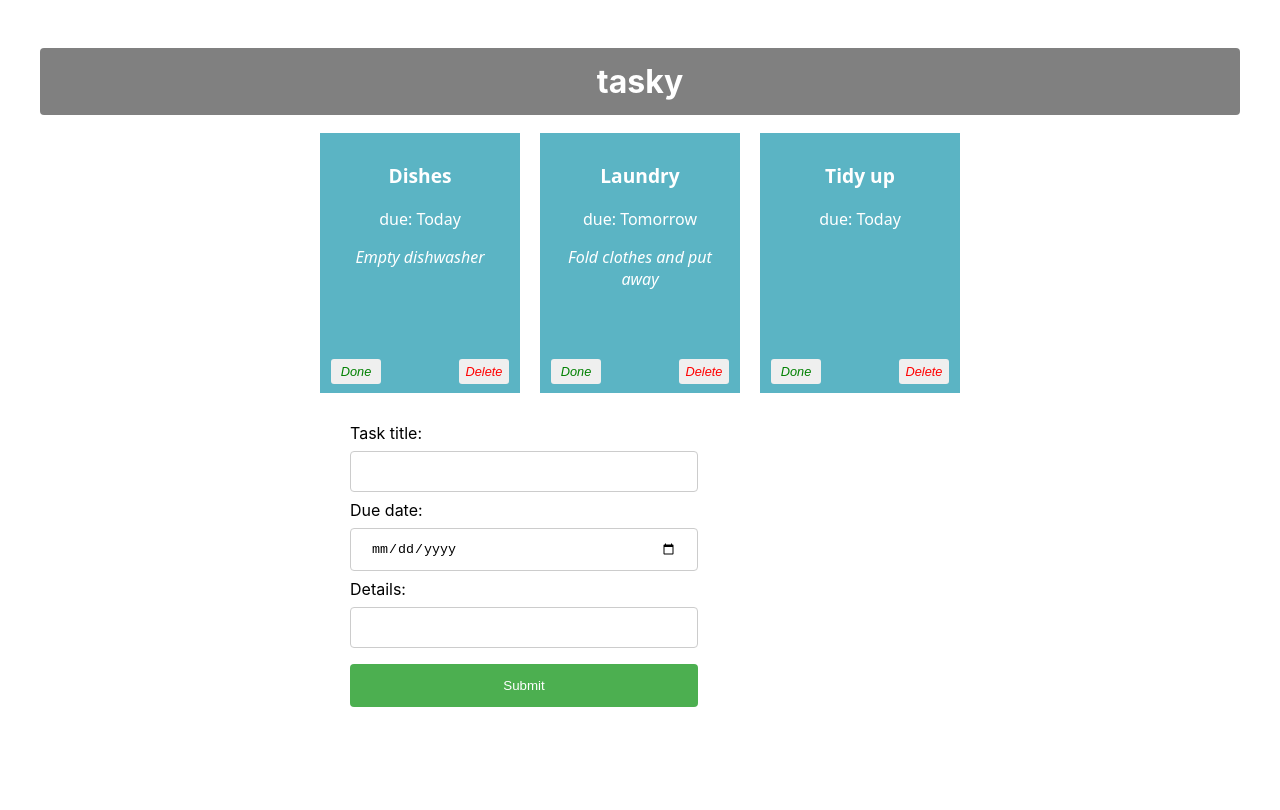
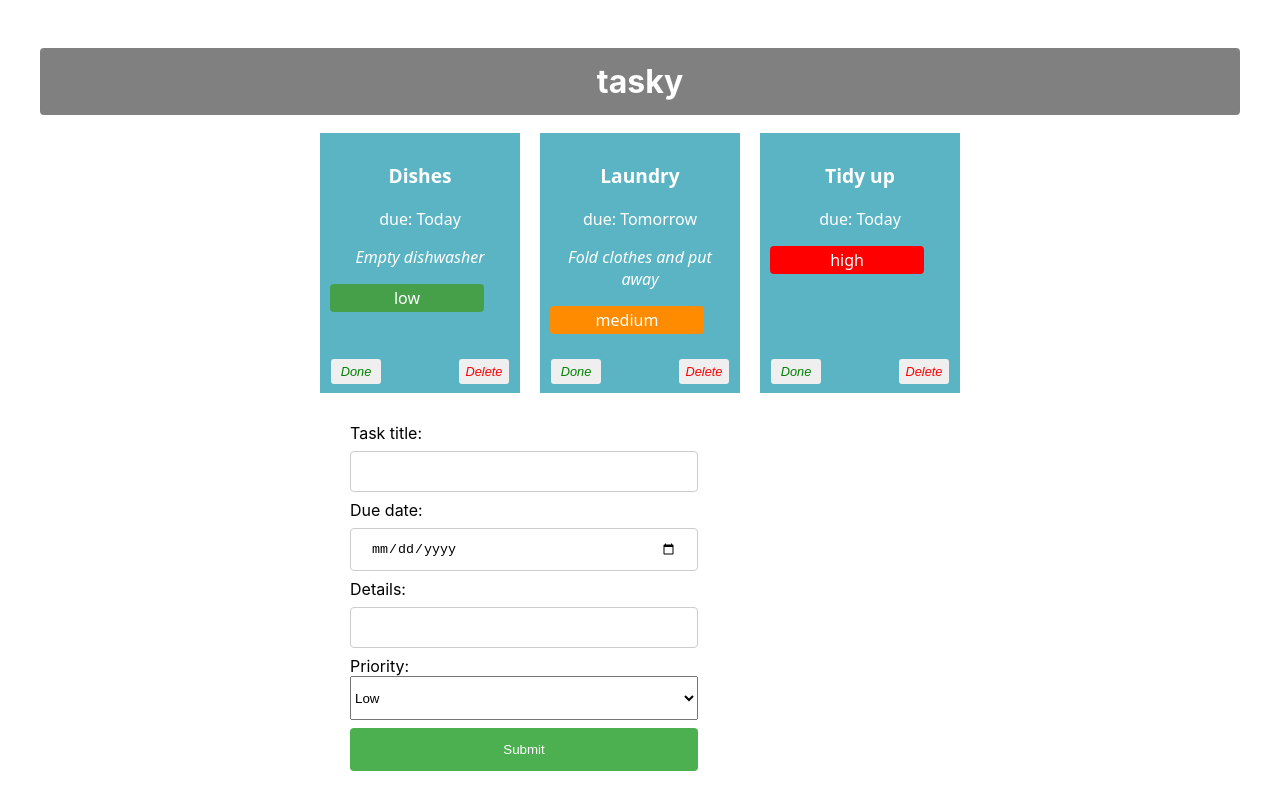
Before and after one commit to studying-never-stop/react-basics-labs, a React (Create React App) app in the folder tasky/: page / in a window 1280 px wide. Shown: the top 810 px of the page. Built offline with nearby package versions, Linux system fonts and the light colour scheme.

Commit message:
Add task lab2

```diff
--- a/tasky/src/App.css
+++ b/tasky/src/App.css
@@ -88,8 +88,23 @@
   background-color: #45a049;
 }
 
+select{
+  width: 60%;
+  height: 3.3em;
+}
+
 form {
   text-align: left;
   width: 50%;
   margin: auto;
 }
+
+.priority{
+  width: 80%;
+  color: white;
+  padding: 3px 5px;
+  margin: 8px 0;
+  border: none;
+  border-radius: 4px;
+  cursor: pointer;
+}
--- a/tasky/src/App.js
+++ b/tasky/src/App.js
@@ -8,9 +8,9 @@
 function App() {
   const [ taskState, setTaskState ] = useState({
     tasks: [
-      { id: 1, title:"Dishes", description: "Empty dishwasher", deadline: "Today", done:false },
-      { id: 2, title: "Laundry", description: "Fold clothes and put away", deadline: "Tomorrow", done:false },
-      { id: 3, title: "Tidy up", deadline: "Today", done:false }
+      { id: 1, title:"Dishes", description: "Empty dishwasher", deadline: "Today", priority:"low", done:false },
+      { id: 2, title: "Laundry", description: "Fold clothes and put away", deadline: "Tomorrow", priority:"medium", done:false },
+      { id: 3, title: "Tidy up", deadline: "Today", priority:"high", done:false }
     ]
   });
   const doneHandler = (taskIndex) => {
@@ -27,7 +27,8 @@
   const [ formState, setFormState ] = useState({
     title: "",
     description: "",
-    deadline: ""
+    deadline: "",
+    priority:"low"
   });
   const formChangeHandler = (event) => {
     let form = {...formState};
@@ -41,12 +42,15 @@
       case "deadline":
           form.deadline = event.target.value;
           break;
+      case "priority":
+          form.priority = event.target.value;
+          break;
       default:
           form = formState;
     }
     setFormState(form);
     // console.log(formState);//not update
-    // console.log(form);//update
+    console.log(form);//update
   }
   const formSubmitHandler = (event) =>{
     event.preventDefault();
@@ -67,6 +71,7 @@
       title={task.title}
       description={task.description}
       deadline={task.deadline}
+      priority={task.priority}
       key={task.id}
       done={task.done}
       markDone={() => doneHandler(index)}
--- a/tasky/src/components/Form.js
+++ b/tasky/src/components/Form.js
@@ -18,6 +18,15 @@
                     Details:<br/>
                     <input type="text" name="description" onChange={(event) => props.change(event)}/>
                 </label>
+                <br/>
+                <label >
+                    Priority:<br/>
+                    <select name="priority" required defaultValue="low" onChange={(event) => props.change(event)}>
+                        <option value="low">Low</option>
+                        <option value="medium">Medium</option>
+                        <option value="high">High</option>
+                    </select>
+                </label>
                 <input type="submit" value="Submit" />
             </form>
         </div>
--- a/tasky/src/components/Task.js
+++ b/tasky/src/components/Task.js
@@ -1,11 +1,26 @@
 import React from "react";
 
 const Task = (props) => {
+    let color = "";
+    switch(props.priority){
+        case"low":
+        color = '#45a049';
+        break;
+        case"medium":
+        color = 'darkorange';
+        break;
+        case"high":
+        color = 'red';
+        break;
+        default:
+            color = '#5bb4c4';
+    }
     return (
         <div className="card" style={{backgroundColor: props.done ? 'lightgrey' : '#5bb4c4'}}>
             <p className="title">{props.title}</p>
             <p>due: {props.deadline}</p>
             <p className="description">{props.description}</p>
+            <div className="priority" style={{backgroundColor: color}}>{props.priority}</div>
             <button onClick={props.markDone} className='doneButton'>Done</button>
             <button className='deleteButton' onClick={props.deleteTask}>Delete</button>
         </div>
```
